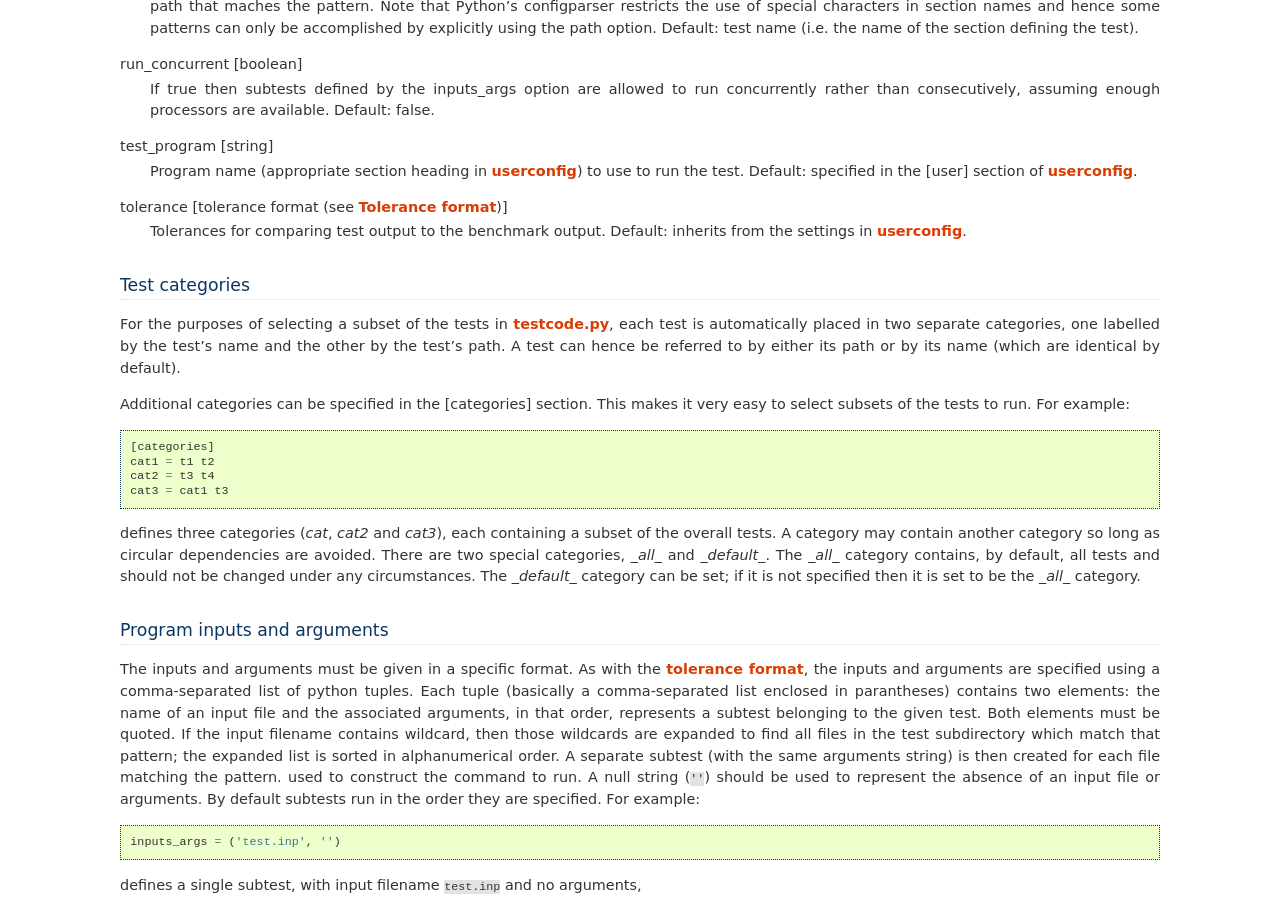
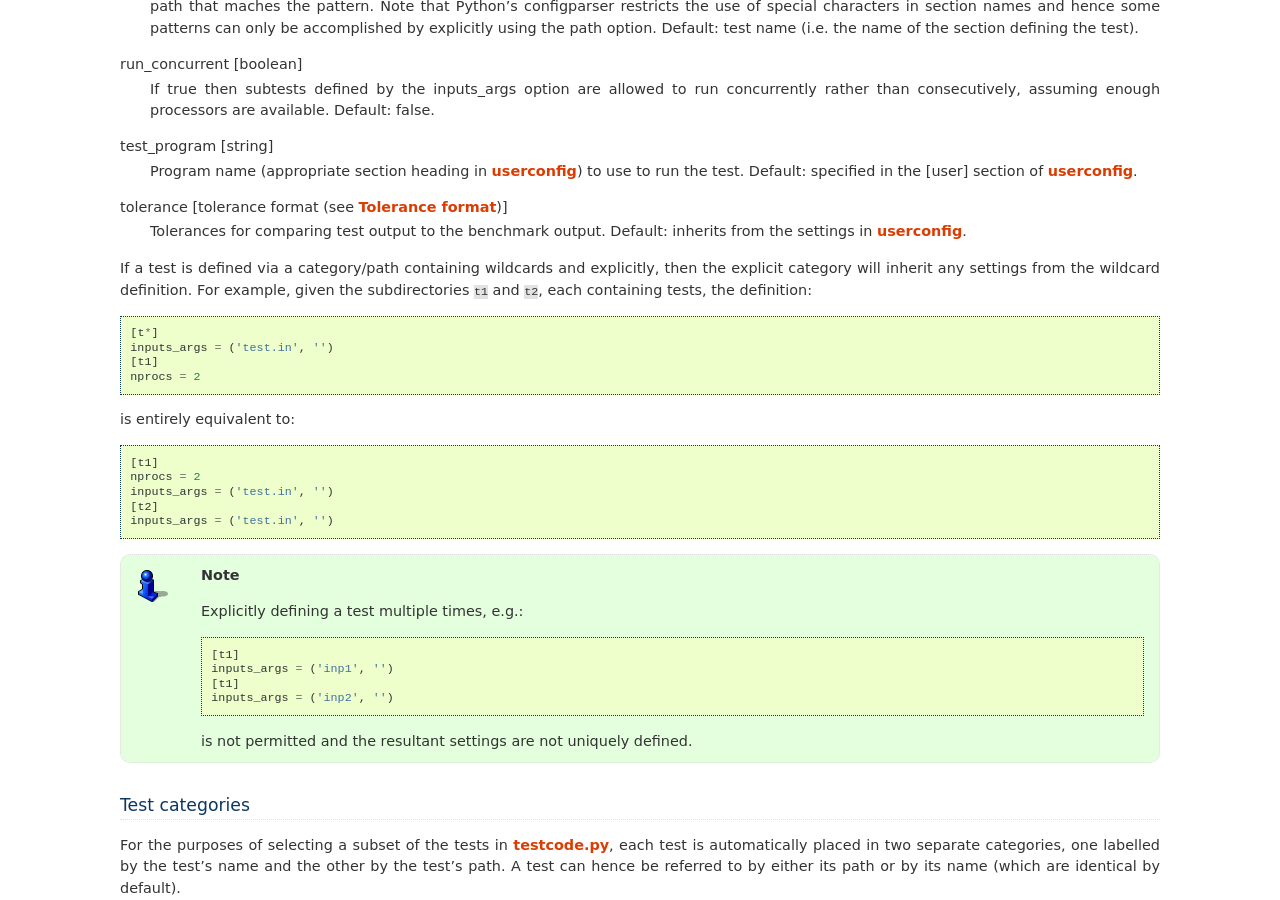
Before and after one commit to jsspencer/testcode, a Sphinx documentation site: the page built from docs/jobconfig.rst, in a window 1280 px wide and 900 px high, scrolled down 1052 px. Built offline with Sphinx 7.4.7, drawn with Linux system fonts in a browser that asks for light colours.

Commit message:
Category inheritance implemented and documented.

```diff
--- a/docs/jobconfig.rst
+++ b/docs/jobconfig.rst
@@ -69,6 +69,35 @@ tolerance [tolerance format (see :ref:`tolerance`)]
     Tolerances for comparing test output to the benchmark output.  Default:
     inherits from the settings in :ref:`userconfig`.
 
+If a test is defined via a category/path containing wildcards and explicitly,
+then the explicit category will inherit any settings from the wildcard
+definition.  For example, given the subdirectories ``t1`` and ``t2``, each
+containing tests, the definition::
+
+    [t*]
+    inputs_args = ('test.in', '')
+    [t1]
+    nprocs = 2
+
+is entirely equivalent to::
+
+    [t1]
+    nprocs = 2
+    inputs_args = ('test.in', '')
+    [t2]
+    inputs_args = ('test.in', '')
+
+.. note::
+
+    Explicitly defining a test multiple times, e.g.::
+
+        [t1]
+        inputs_args = ('inp1', '')
+        [t1]
+        inputs_args = ('inp2', '')
+
+    is not permitted and the resultant settings are not uniquely defined.
+
 Test categories
 ---------------
 
```
Also changed, not shown: 1 other file.
